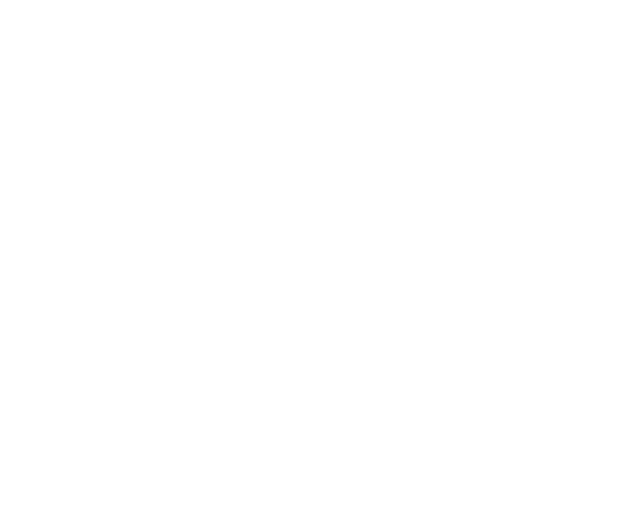
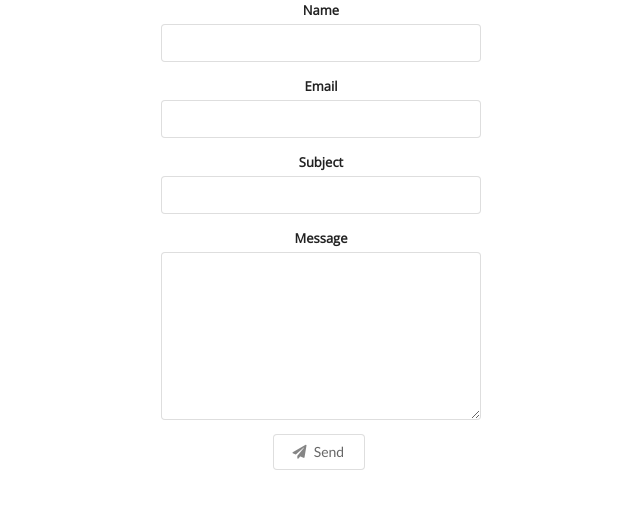
Before and after one commit to dianajyoo/portfolio-frontend, a React (Create React App) app: page /contact in a window 1280 px wide. Shown: the top 508 px of the page, without its empty margins (319-959 px from the left). Built offline with nearby package versions, Linux system fonts and the light colour scheme.

Commit message:
updated contact form

```diff
--- a/src/App.js
+++ b/src/App.js
@@ -2,6 +2,8 @@ import React, { Component } from "react"
 import { BrowserRouter as Router, Route, Switch } from "react-router-dom"
 
 import Home from "./components/Home"
+import Form from "./components/Form"
+
 import '../node_modules/semantic-ui/dist/semantic.min.css'
 import './App.css'
 
@@ -12,6 +14,7 @@ class App extends Component {
         <div className="App">
          <Switch>
            <Route exact path="/" component={Home} />
+           <Route path="/contact" component={Form} />
          </Switch>
         </div>
    </Router>
--- /dev/null
+++ b/src/components/Form.js
@@ -0,0 +1,54 @@
+import React from "react"
+import "../styling/Form.css"
+
+class Form extends React.Component {
+  state = {
+    name: "",
+    email: "",
+    subject: "",
+    message: ""
+  }
+
+  handleOnChange = (e) => {
+    this.setState({
+      [e.target.name]: e.target.value
+    })
+  }
+
+  handleSubmit = (e) => {
+    e.preventDefault()
+  }
+
+  render() {
+    return (
+      <div className="ui form">
+        <div className="four wide field">
+          <label>Name</label>
+          <input type="text" name="name" value={this.state.name} onChange={this.handleOnChange} />
+        </div>
+
+        <div className="four wide field">
+          <label>Email</label>
+          <input type="text" name="email" value={this.state.email} onChange={this.handleOnChange} />
+        </div>
+
+        <div className="four wide field">
+          <label>Subject</label>
+          <input type="text" name="subject" value={this.state.subject} onChange={this.handleOnChange} />
+        </div>
+
+        <div className="four wide field">
+          <label>Message</label>
+          <textarea name="message" value={this.state.message} onChange={this.handleOnChange}></textarea>
+        </div>
+
+        <button className="ui basic button">
+          <i className="paper plane icon"></i>
+          Send
+        </button>
+      </div>
+    )
+  }
+}
+
+export default Form
--- a/src/components/Home.js
+++ b/src/components/Home.js
@@ -3,7 +3,7 @@ import Menu from "./menu/Menu"
 import "../styling/Home.css"
 
 const Home = (props) => {
-  const text = "Diana J. Yoo, \n full stack developer \n from nyc"
+  const text = "Diana J. Yoo \n full stack developer \n from nyc"
 
   return (
     <div className="home">
--- a/src/components/menu/Menu.js
+++ b/src/components/menu/Menu.js
@@ -7,8 +7,9 @@ const Menu = (props) => {
 
   return (
     <div className="menu">
-        <NavLink to="/about" className="navlink">about</NavLink>
-        <NavLink to="/projects" className="navlink">work</NavLink>
+      <NavLink to="/about" className="navlink" id="about">about</NavLink>
+      <NavLink to="/projects" className="navlink" id="work">work</NavLink>
+      <NavLink to="/contact" className="navlink" id="contact">contact</NavLink>
     </div>
   )
 
--- /dev/null
+++ b/src/styling/Form.css
@@ -0,0 +1,10 @@
+@import url('https://fonts.googleapis.com/css?family=Open+Sans:300,400');
+
+.form {
+  display: flex;
+  align-items: center;
+  justify-content: center;
+  flex-direction: column;
+  font-family: "Open Sans", sans-serif;
+  font-weight: 300;
+}
--- a/src/styling/Home.css
+++ b/src/styling/Home.css
@@ -1,5 +1,5 @@
-@import url('https://fonts.googleapis.com/css?family=Amiri:400,700');
 @import url('https://fonts.googleapis.com/css?family=Cabin:400');
+@import url('https://fonts.googleapis.com/css?family=Open+Sans:300,400');
 
 .home {
   height: 100vh;
@@ -8,10 +8,13 @@
 
 .text {
   position: relative;
-  font-family: "Cabin", sans-serif;
+  font-family: "Open Sans", sans-serif;
   font-size: 80px;
-  color: black;
+  color: rgba(33,33,33);
   top: 200px;
   white-space: pre-line;
   line-height: 85px;
+  /* background-image:
+    linear-gradient(-100deg, rgba(255, 255, 255, 0), #F6BF26 20%, rgba(255, 255, 255, 0)
+  ); */
 }
--- a/src/styling/Menu.css
+++ b/src/styling/Menu.css
@@ -1,7 +1,4 @@
 @import url('https://fonts.googleapis.com/css?family=Cabin:400');
-/* $teal: #9BCCB9;
-$blue: #84A8C1;
-$violet: #7B7EAD; */
 
 .menu {
   position: fixed;
@@ -16,26 +13,37 @@ $violet: #7B7EAD; */
   margin-top: 10px;
   font-family: "Cabin", sans-serif;
   font-size: 20px;
-  color: black;
+  color: rgba(33,33,33);
 }
 
 .navlink:hover {
   opacity: 1;
-  color: black;
+  color: rgba(33,33,33);
 }
 
 .navlink::before {
   transition: 300ms;
   height: 5px;
+  opacity: 0;
   content: "";
   position: absolute;
   background-color: #F6BF26;
 }
 
 .navlink::before {
+  bottom: 5px;
+}
+
+#about::before {
+  width: 48px;
+}
+
+#work::before {
   width: 40px;
-  bottom: 5px;
-  opacity: 0;
+}
+
+#contact::before {
+  width: 62px;
 }
 
 .navlink:hover::before {
```
Also changed, not shown: 1 other file (tests, documents, lock files or other folders).
